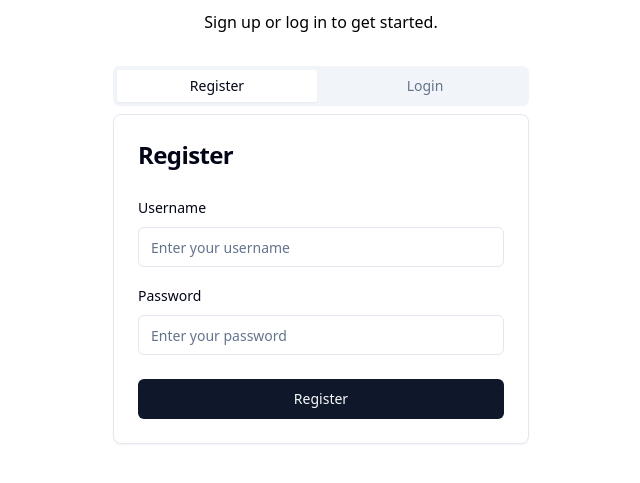
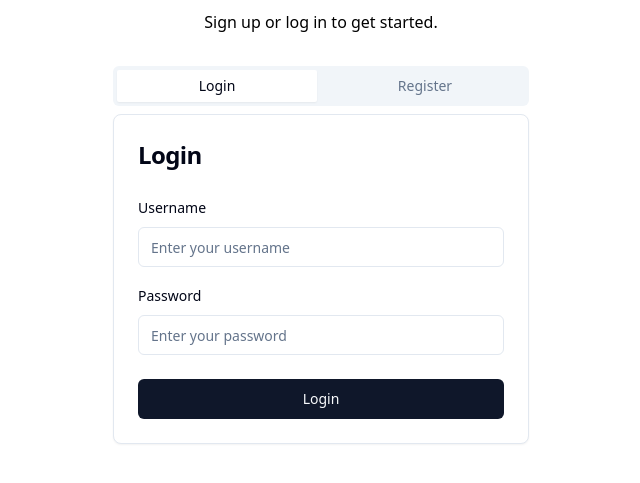
Before and after one commit to labibahmed10/appointment-scheduler, a React (Vite) app: page /registration in a window 1280 px wide. Shown: the part 213-696 px from the top of the page, without its empty margins (319-959 px from the left). Built offline with nearby package versions, Linux system fonts and the light colour scheme; no server answers.

Commit message:
feat: user login implementation done

```diff
--- a/src/context/AuthContext.tsx
+++ b/src/context/AuthContext.tsx
@@ -2,6 +2,13 @@
 import { createContext, useContext, useState, useEffect, ReactNode } from "react";
 import { onAuthStateChanged, signInWithEmailAndPassword, createUserWithEmailAndPassword, signOut, User, UserCredential } from "firebase/auth";
 import { auth } from "@/firebase/firebase";
+
+interface IAuthContext {
+  currentUser: User | null;
+  register: (userName: string, password: string) => Promise<UserCredential>;
+  login: (userName: string, password: string) => Promise<UserCredential>;
+  logout: () => Promise<void>;
+}
 
 const AuthContext = createContext<any>(null);
 
@@ -24,7 +31,7 @@ export const AuthProvider = ({ children }: { children: ReactNode }) => {
 
   //  login
   const login = (userName: string, password: string): Promise<UserCredential> => {
-    return signInWithEmailAndPassword(auth, userName, password);
+    return signInWithEmailAndPassword(auth, userName + "@email.com", password);
   };
 
   //  logout
@@ -32,7 +39,7 @@ export const AuthProvider = ({ children }: { children: ReactNode }) => {
     return signOut(auth);
   };
 
-  const value = {
+  const value: IAuthContext = {
     currentUser,
     register,
     login,
@@ -43,4 +50,4 @@ export const AuthProvider = ({ children }: { children: ReactNode }) => {
 };
 
 // eslint-disable-next-line react-refresh/only-export-components
-export const useAuth = () => useContext(AuthContext);
+export const useAuth = () => useContext<IAuthContext>(AuthContext);
--- a/src/pages/registration/Login.tsx
+++ b/src/pages/registration/Login.tsx
@@ -2,26 +2,59 @@ import { Card, CardHeader, CardTitle, CardContent, CardFooter } from "@/componen
 import { Label } from "@/components/ui/label";
 import { Input } from "@/components/ui/input";
 import { Button } from "@/components/ui/button";
+import { FormEvent, useRef, useState } from "react";
+import { useAuth } from "@/context/AuthContext";
+import { useNavigate } from "react-router-dom";
 
 const Login = () => {
+  const userNameRef = useRef<HTMLInputElement>(null);
+  const passwordRef = useRef<HTMLInputElement>(null);
+  const [error, setError] = useState("");
+
+  const { login } = useAuth();
+  const navigate = useNavigate();
+
+  const handleSubmit = async (e: FormEvent) => {
+    e.preventDefault();
+    if (userNameRef.current && passwordRef.current) {
+      const userName = userNameRef.current.value;
+      const password = passwordRef.current.value;
+      try {
+        setError("");
+        await login(userName, password);
+        navigate("/");
+      } catch (err) {
+        console.log(err);
+        setError("Failed to log in");
+      }
+    }
+  };
+
   return (
     <Card>
       <CardHeader>
         <CardTitle className="text-2xl">Login</CardTitle>
       </CardHeader>
+
+      <form action="" onSubmit={handleSubmit}>
         <CardContent className="space-y-4">
           <div className="space-y-2">
             <Label htmlFor="username">Username</Label>
-          <Input id="username" placeholder="Enter your username" required />
+            <Input ref={userNameRef} id="username" type="text" placeholder="Enter your username" required />
           </div>
           <div className="space-y-2">
             <Label htmlFor="password">Password</Label>
-          <Input id="password" type="password" placeholder="Enter your password" required />
+            <Input ref={passwordRef} id="password" type="password" placeholder="Enter your password" required />
           </div>
         </CardContent>
+
+        {error && <p className="text-red-600">{error}</p>}
         <CardFooter>
-        <Button className="w-full">Login</Button>
+          <Button className="w-full" type="submit">
+            Login
+          </Button>
         </CardFooter>
+      </form>
     </Card>
   );
 };
--- a/src/pages/registration/Register.tsx
+++ b/src/pages/registration/Register.tsx
@@ -24,7 +24,7 @@ const Register = () => {
         await register(userName, password);
         navigate("/");
       } catch (err) {
-        setError("Failed to log in");
+        setError("Failed to create an account");
       }
     }
   };
--- a/src/pages/registration/Registration.tsx
+++ b/src/pages/registration/Registration.tsx
@@ -10,19 +10,19 @@ export default function Registration() {
           <h1 className="text-3xl font-bold">Welcome to Appointment Scheduler</h1>
           <p className="text-muted-foreground">Sign up or log in to get started.</p>
         </div>
-        <Tabs defaultValue="register">
+        <Tabs defaultValue="login">
           {/* tab-list */}
           <TabsList className="grid grid-cols-2 gap-2">
+            <TabsTrigger value="login">Login</TabsTrigger>
             <TabsTrigger value="register">Register</TabsTrigger>
-            <TabsTrigger value="login">Login</TabsTrigger>
           </TabsList>
 
           {/* tab-content */}
+          <TabsContent value="login">
+            <Login />
+          </TabsContent>
           <TabsContent value="register">
             <Register />
-          </TabsContent>
-          <TabsContent value="login">
-            <Login />
           </TabsContent>
         </Tabs>
       </div>
```
Lines whose indentation alone changed are shown as unchanged.
